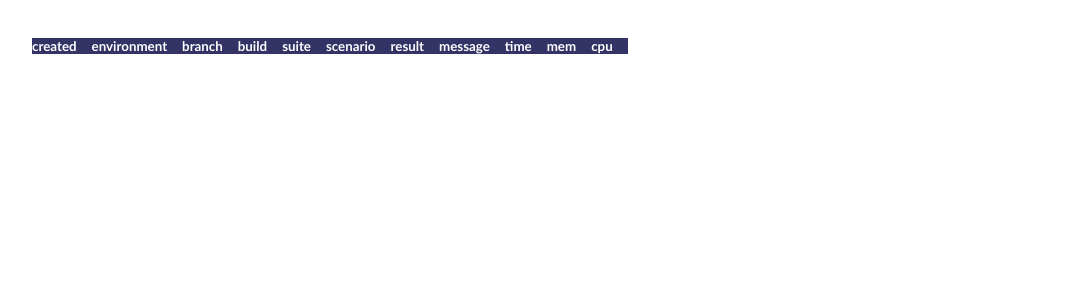
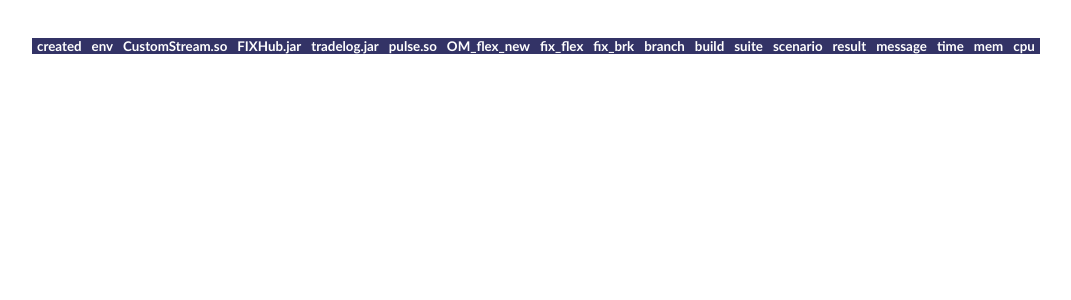
Before and after one commit to macisevski/jotter, a Python web app: template templates/posts/list.html in a window 1280 px wide. Shown: the part 38-338 px from the top of the page, without its empty margins (53-1124 px from the left). Run offline with Jinja, Linux system fonts and the light colour scheme; the template is opened without the code that fills it, so the values that code supplies are empty; some libraries are stand-ins or nearby versions.

Commit message:
adding backend columns to list view

```diff
--- a/templates/base.html
+++ b/templates/base.html
@@ -12,8 +12,8 @@
 			  .content .Passed{color: #009900; font-style: italic;}
 			  .content .Failed{color: #ff0000; font-style: italic}
 		      .content .last{padding: 0 0 0 0;}
-		      .content td{padding:0 15px 0 0; border: #d8dfe5 1px solid;}
-		      .content th{color: white; background-color: #333366; text-align: left; padding: 0 15px 0 0}
+		      .content td{padding:0 5px 0 5px; border: #d8dfe5 1px solid; max-width: 250px; overflow: hidden}
+		      .content th{color: white; background-color: #333366; text-align: left; padding: 0 5px 0 5px;}
 		      /*.content tr:hover {background-color: #999999}*/
 		      .content table{font-family:'Trebuchet MS'; font-size:10pt; color: #787c7f;}
 		      .content table{margin-top: 25px;}
--- a/templates/posts/list.html
+++ b/templates/posts/list.html
@@ -4,7 +4,14 @@
 <table>
 	<thead>
 		<th>created</th>
-		<th>environment</th>
+		<th>env</th>
+		<th>CustomStream.so</th>
+		<th>FIXHub.jar</th>
+		<th>tradelog.jar</th>
+		<th>pulse.so</th>
+		<th>OM_flex_new</th>
+		<th>fix_flex</th>
+		<th>fix_brk</th>
 		<th>branch</th>
 		<th>build</th>
 		<th>suite</th>
@@ -18,18 +25,29 @@
 	<tbody>
 	{% for post in posts %}
 		<tr class="{{ loop.cycle('odd', 'even') }}">
-			<td><i>{{ post.created_at.strftime('%d-%m-%y (%H:%M:%S)') }}</i></td>
-			<td>{{ post.environment }}</td>
+			{% if post.environment != '' %}
+				<td><i>{{ post.created_at.strftime('%d-%m-%y (%H:%M:%S)') }}</i></td>
+			{% else %}
+				<td></td>
+			{% endif %}
+			<td>{{ post.environment[:post.environment.find('.')] }}</td>
+			<td>{{ post.customstream }}</td>
+			<td>{{ post.fixhub }}</td>
+			<td>{{ post.tradelog }}</td>
+			<td>{{ post.pulse }}</td>
+			<td>{{ post.OMflexnew }}</td>
+			<td>{{ post.fixflex }}</td>
+			<td>{{ post.fixbrk }}</td>
 			<td>{{ post.branch }}</td>
 			<td>{{ post.build }}</td>
 			<td>{{ post.suite }}</td>
 			{% if post.report != ''%}
-			<td><a href='/details/{{post.report}}'>{{ post.scenario }}</a> [<a style="font-size: 10px"  href='/uploads/{{post.report}}'>download</a>]</td>
+				<td><a href='/details/{{post.report}}'>{{ post.scenario }}</a> [<a style="font-size: 10px"  href='/uploads/{{post.report}}'>download</a>]</td>
 			{% else %}
 				<td>{{ post.scenario }}</td>
 			{% endif %}
 			<td class="{{ format_result(post.result) }}">{{ format_result(post.result) }}</td>
-			<td contenteditable id='{{ post.created_at }}' onblur="edit('{{ post.created_at }}')">{{ post.message }}</td>
+			<td contenteditable id='{{ post.created_at }}' onblur="edit('{{ post.created_at }}')" style="font-size: smaller"><i>{{ post.message }}</i></td>
 			<td><i>{{ format_runtime(post.run_time) }}</i></td>
 			<td><i>{{ '' if post.used_memory_delta == -1 else post.used_memory_delta }}</i></td>
 			<td class="last"><i>{{ '' if post.user_cpu_delta == -1 else post.user_cpu_delta}}</i></td>
```
